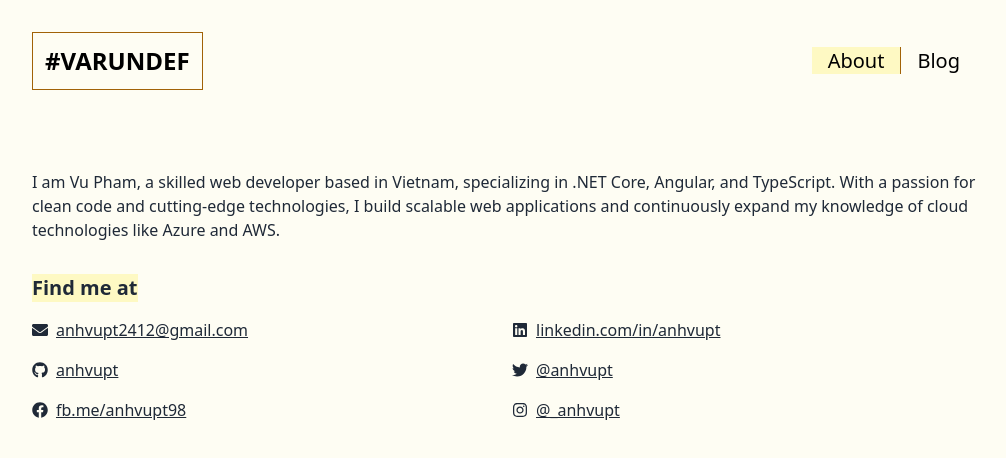
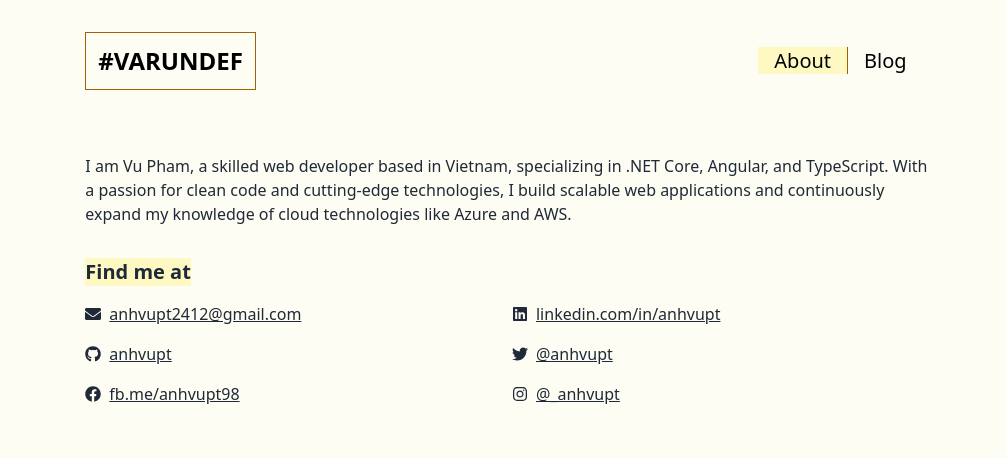
Before and after one commit to anhvupt/varundef, a Next.js app: page /about in a window 1280 px wide. Shown: the top 458 px of the page, without its empty margins (128-1134 px from the left). Built offline with nearby package versions, Linux system fonts and the light colour scheme.

Commit message:
chore: clean up style

```diff
--- a/components/header.jsx
+++ b/components/header.jsx
@@ -4,7 +4,7 @@ import { useRouter } from 'next/router';
 export default function Header() {
   const route = useRouter().route;
   return (
-    <div className='gap-2 flex flex-col items-start lg:flex-row lg:items-center lg:justify-between m-auto w-full pb-16'>
+    <div className='gap-2 flex flex-col items-start lg:flex-row lg:items-center lg:justify-between m-auto w-full pb-12'>
       <Link href=''>
         <h1 className='m-auto lg:m-0 text-2xl text-black font-semibold border border-yellow-700 w-max p-3 cursor-pointer'>
           #VARUNDEF
--- a/pages/about.jsx
+++ b/pages/about.jsx
@@ -18,7 +18,7 @@ export default function About() {
         <meta name='viewport' content='width=device-width, initial-scale=1' />
         <link rel='icon' href='/favicon.ico' />
       </Head>
-      <main className='w-3/4 m-auto flex flex-col lg:mt-8'>
+      <main className='w-2/3 m-auto flex flex-col lg:mt-8'>
         <Header />
         <div className=''>
           <p className='mt-4'>
--- a/pages/index.jsx
+++ b/pages/index.jsx
@@ -15,9 +15,9 @@ export default function Home({ posts }) {
         <meta name='viewport' content='width=device-width, initial-scale=1' />
         <link rel='icon' href='/favicon.ico' />
       </Head>
-      <main className='w-2/3 m-auto '>
+      <main className='w-2/3 m-auto flex flex-col lg:mt-8'>
         <Header />
-        <section className='flex flex-col divide-y lg:mt-8'>
+        <section className=''>
           {posts.map((post, index) => (
             <section key={index} className='py-6'>
               <h2 className='w-max text-black text-xl font-semibold bg-yellow-100 rounded-sm'>
```
